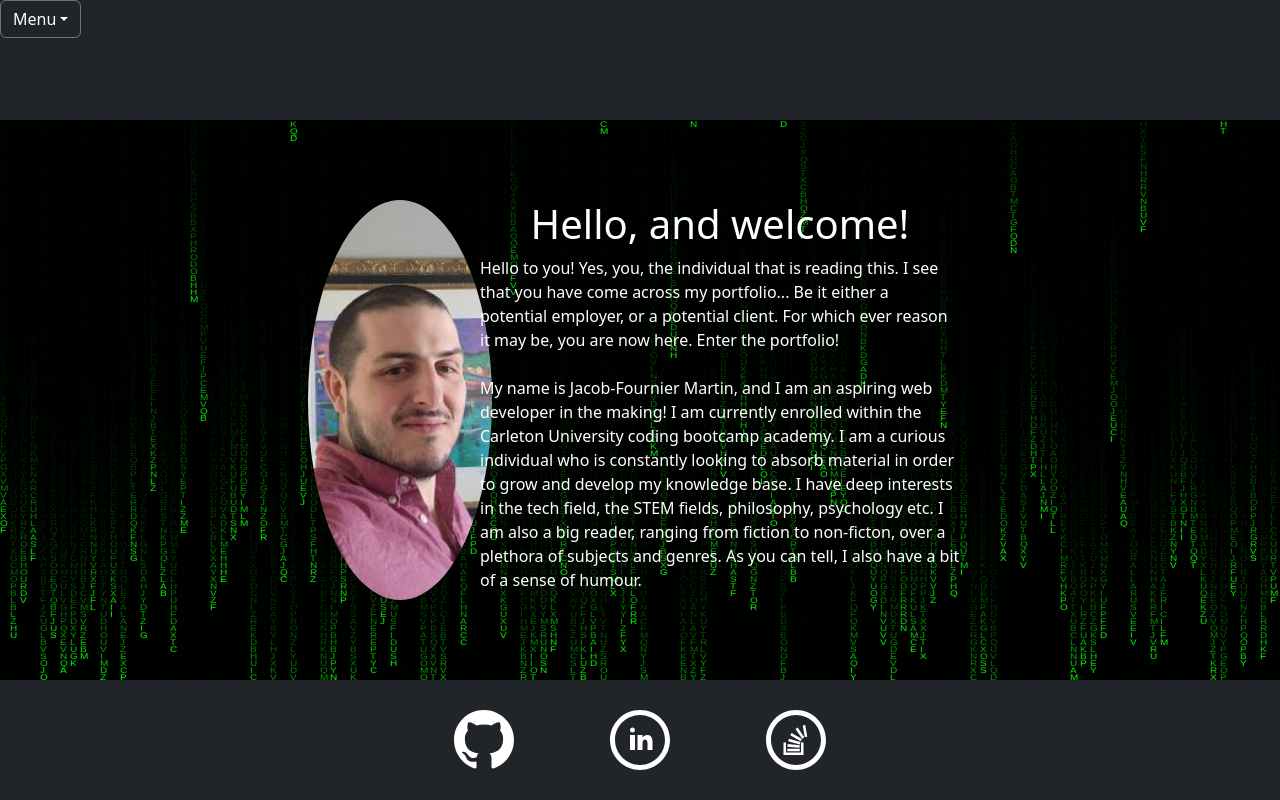
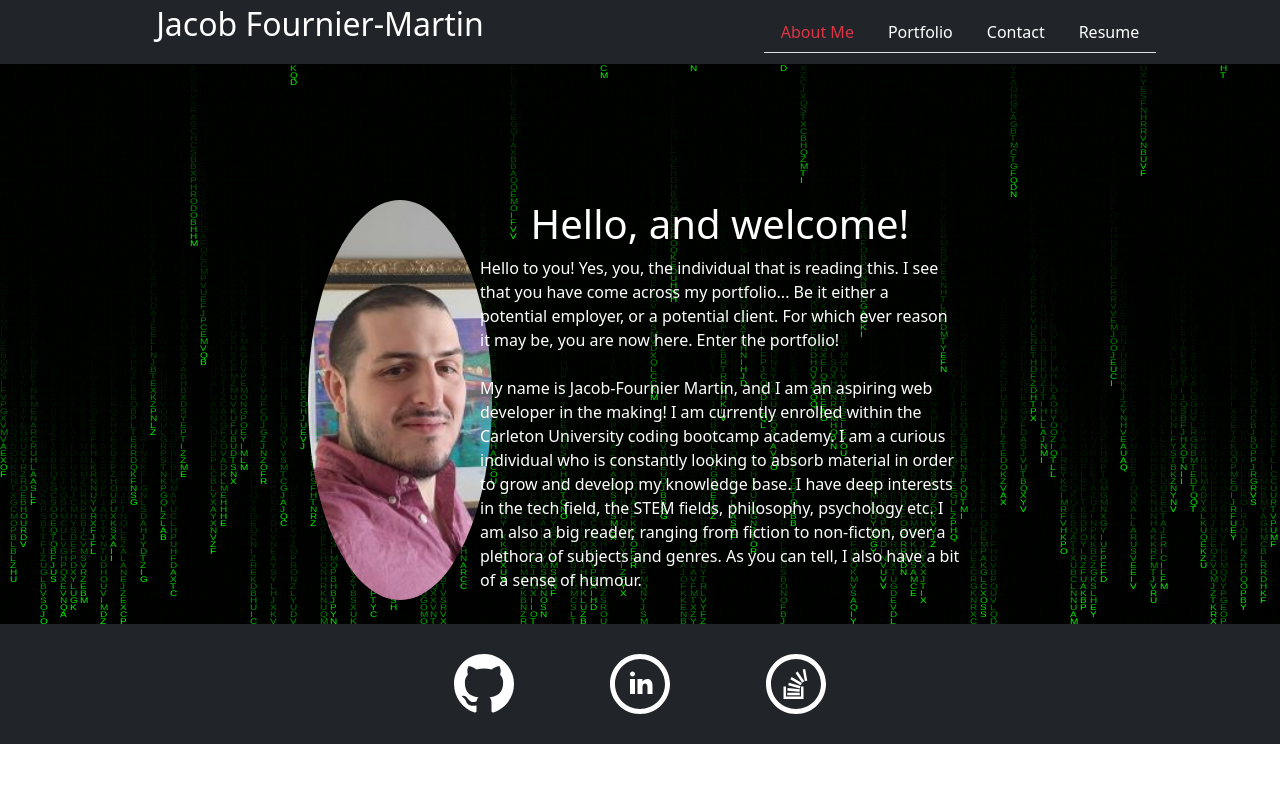
Before and after one commit to Jake66Martin/updated-portfolio, a React (Vite) app: page / in a window 1280 px wide. Built offline with nearby package versions, Linux system fonts and the light colour scheme.

Commit message:
added nav bar responsiveness, trying to fix bug

```diff
--- a/src/components/Header/Nav.jsx
+++ b/src/components/Header/Nav.jsx
@@ -1,69 +1,88 @@
 import { Link, useLocation } from "react-router-dom";
+import { useEffect, useState } from 'react';
+
 import "./Nav.css";
 import "bootstrap/dist/css/bootstrap.min.css";
 import "bootstrap/dist/js/bootstrap.bundle.min";
 
 function Nav() {
   const currentPage = useLocation().pathname;
+  const [isMobile, setIsMobile] = useState(false);
+
+  useEffect(() => {
+    const handleResize = () => {
+      setIsMobile(window.innerWidth <= 755);
+    };
+
+    window.addEventListener('resize', handleResize);
+    handleResize();
+
+    return () => {
+      window.removeEventListener('resize', handleResize);
+    };
+  }, []);
 
   return (
-    // <header className="bg-dark d-flex justify-content-between nav-height">
-    //   <div className="w-50 d-flex justify-content-center align-items-center">
-    //   <p className="text-white fs-2">Jacob Fournier-Martin</p>
-    //   </div>
-    //   <div className="w-50 d-flex justify-content-center align-items-center">
-    //   <ul className="nav nav-tabs justify-content-end">
-    //     <li className="nav-item">
-    //       <Link
-    //         to="/"
-    //         className={
-    //           currentPage === "/"
-    //             ? "nav-link text-danger"
-    //             : "nav-link text-white"
-    //         }
-    //       >
-    //         About Me
-    //       </Link>
-    //     </li>
-    //     <li className="nav-item">
-    //       <Link
-    //         to="/Portfolio"
-    //         className={
-    //           currentPage === "/Portfolio"
-    //             ? "nav-link text-danger"
-    //             : "nav-link text-white"
-    //         }
-    //       >
-    //         Portfolio
-    //       </Link>
-    //     </li>
-    //     <li className="nav-item">
-    //       <Link
-    //         to="/Contact"
-    //         className={
-    //           currentPage === "/Contact"
-    //             ? "nav-link text-danger"
-    //             : "nav-link text-white"
-    //         }
-    //       >
-    //         Contact
-    //       </Link>
-    //     </li>
-    //     <li className="nav-item">
-    //       <Link
-    //         to="/Resume"
-    //         className={
-    //           currentPage === "/Resume"
-    //             ? "nav-link text-danger"
-    //             : "nav-link text-white"
-    //         }
-    //       >
-    //         Resume
-    //       </Link>
-    //     </li>
-    //   </ul>
-    //   </div>
-    // </header>
+     <div>
+    {!isMobile ? (
+    <header className="bg-dark d-flex justify-content-between nav-height">
+      <div className="w-50 d-flex justify-content-center align-items-center">
+      <p className="text-white fs-2">Jacob Fournier-Martin</p>
+      </div>
+      <div className="w-50 d-flex justify-content-center align-items-center">
+      <ul className="nav nav-tabs justify-content-end">
+        <li className="nav-item">
+          <Link
+            to="/"
+            className={
+              currentPage === "/"
+                ? "nav-link text-danger"
+                : "nav-link text-white"
+            }
+          >
+            About Me
+          </Link>
+        </li>
+        <li className="nav-item">
+          <Link
+            to="/Portfolio"
+            className={
+              currentPage === "/Portfolio"
+                ? "nav-link text-danger"
+                : "nav-link text-white"
+            }
+          >
+            Portfolio
+          </Link>
+        </li>
+        <li className="nav-item">
+          <Link
+            to="/Contact"
+            className={
+              currentPage === "/Contact"
+                ? "nav-link text-danger"
+                : "nav-link text-white"
+            }
+          >
+            Contact
+          </Link>
+        </li>
+        <li className="nav-item">
+          <Link
+            to="/Resume"
+            className={
+              currentPage === "/Resume"
+                ? "nav-link text-danger"
+                : "nav-link text-white"
+            }
+          >
+            Resume
+          </Link>
+        </li>
+      </ul>
+      </div>
+    </header>
+    ) : (
 
     <header className="bg-dark d-flex justify-content-between nav-height">
       <div className="dropdown">
@@ -78,7 +97,7 @@ function Nav() {
           Menu
         </Link>
 
-        <ul className="dropdown-menu bg-dark" aria-labelledby="dropdownMenuLink">
+        <ul className="dropdown-menu bg-dark border-white" aria-labelledby="dropdownMenuLink">
           <li>
             <Link
               to="/"
@@ -130,6 +149,8 @@ function Nav() {
         </ul>
       </div>
     </header>
+    )}
+    </div>
   );
 }
 
```
